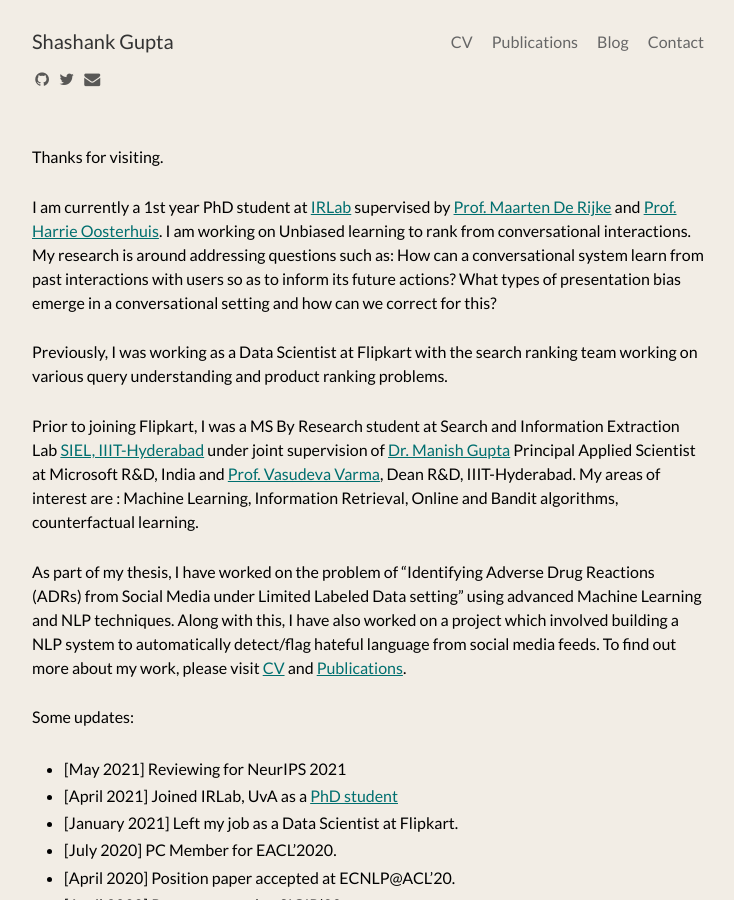
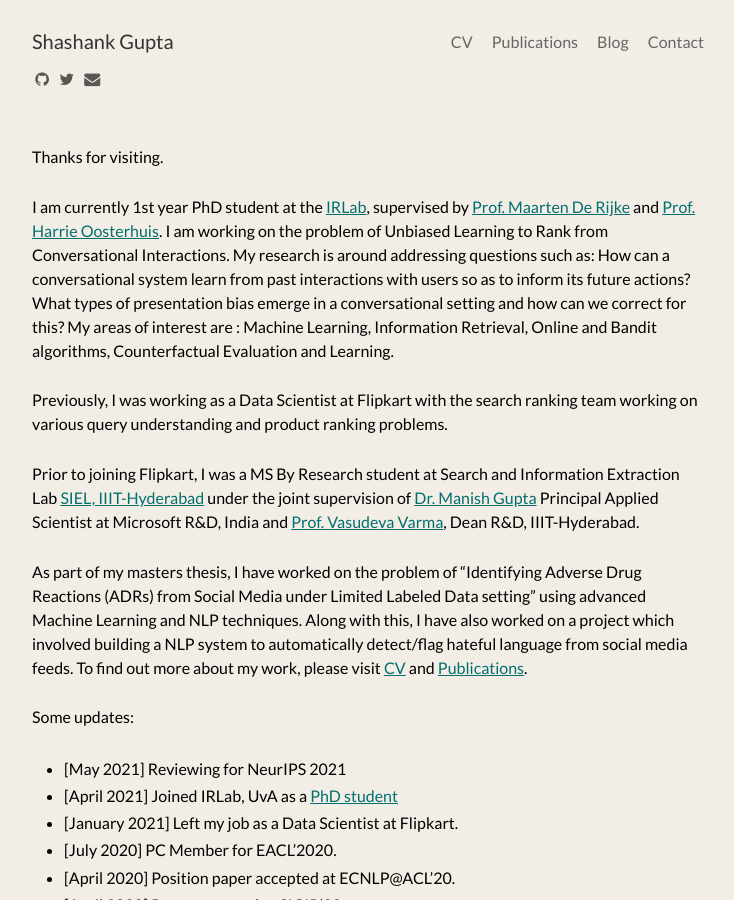
Before and after one commit to shashankg7/shashankg7.github.io, a Jekyll site: the page built from index.md, in a window 1280 px wide and 900 px high. Shown: the whole window, without its empty margins (272-1006 px from the left). Built offline with Jekyll 4.4.1, drawn with Linux system fonts in a browser that asks for light colours; nearby versions of some CDN libraries.

Commit message:
Update index.md

```diff
--- a/index.md
+++ b/index.md
@@ -5,13 +5,13 @@
 
 Thanks for visiting.
 
-I am currently a 1st year PhD student at [IRLab](http://irlab.science.uva.nl) supervised by [Prof. Maarten De Rijke](https://staff.fnwi.uva.nl/m.derijke/) and [Prof. Harrie Oosterhuis](https://harrieo.github.io/). I am working on Unbiased learning to rank from conversational interactions. My research is around addressing questions such as: How can a conversational system learn from past interactions with users so as to inform its future actions? What types of presentation bias emerge in a conversational setting and how can we correct for this?
+I am currently 1st year PhD student at the [IRLab](http://irlab.science.uva.nl), supervised by [Prof. Maarten De Rijke](https://staff.fnwi.uva.nl/m.derijke/) and [Prof. Harrie Oosterhuis](https://harrieo.github.io/). I am working on the problem of Unbiased Learning to Rank from Conversational Interactions. My research is around addressing questions such as: How can a conversational system learn from past interactions with users so as to inform its future actions? What types of presentation bias emerge in a conversational setting and how can we correct for this? My areas of interest are : Machine Learning, Information Retrieval, Online and Bandit algorithms, Counterfactual Evaluation and Learning.
 
 Previously, I was working as a Data Scientist at Flipkart with the search ranking team working on various query understanding and product ranking problems.
 
-Prior to joining Flipkart, I was a MS By Research student at Search and Information Extraction Lab [SIEL, IIIT-Hyderabad](search.iiit.ac.in) under joint supervision of [Dr. Manish Gupta](https://www.microsoft.com/en-us/research/people/gmanish/?from=http%3A%2F%2Fresearch.microsoft.com%2Fen-us%2Fpeople%2Fgmanish%2F#) Principal Applied Scientist at Microsoft R&D, India and [Prof. Vasudeva Varma](https://faculty.iiit.ac.in/~vv/Home.html), Dean R&D, IIIT-Hyderabad. My areas of interest are : Machine Learning, Information Retrieval, Online and Bandit algorithms, counterfactual learning.
+Prior to joining Flipkart, I was a MS By Research student at Search and Information Extraction Lab [SIEL, IIIT-Hyderabad](search.iiit.ac.in) under the joint supervision of [Dr. Manish Gupta](https://www.microsoft.com/en-us/research/people/gmanish/?from=http%3A%2F%2Fresearch.microsoft.com%2Fen-us%2Fpeople%2Fgmanish%2F#) Principal Applied Scientist at Microsoft R&D, India and [Prof. Vasudeva Varma](https://faculty.iiit.ac.in/~vv/Home.html), Dean R&D, IIIT-Hyderabad.
 
-As part of my thesis, I have worked on the problem of "Identifying Adverse Drug Reactions (ADRs) from Social Media under Limited Labeled Data setting" using advanced Machine Learning and NLP techniques. Along with this, I have also worked on a project which involved building a NLP system to automatically detect/flag hateful language from social media feeds.
+As part of my masters thesis, I have worked on the problem of "Identifying Adverse Drug Reactions (ADRs) from Social Media under Limited Labeled Data setting" using advanced Machine Learning and NLP techniques. Along with this, I have also worked on a project which involved building a NLP system to automatically detect/flag hateful language from social media feeds.
 To find out more about my work, please visit [CV](/resume-final.pdf) and [Publications](/publications/).
 
 Some updates:
```
